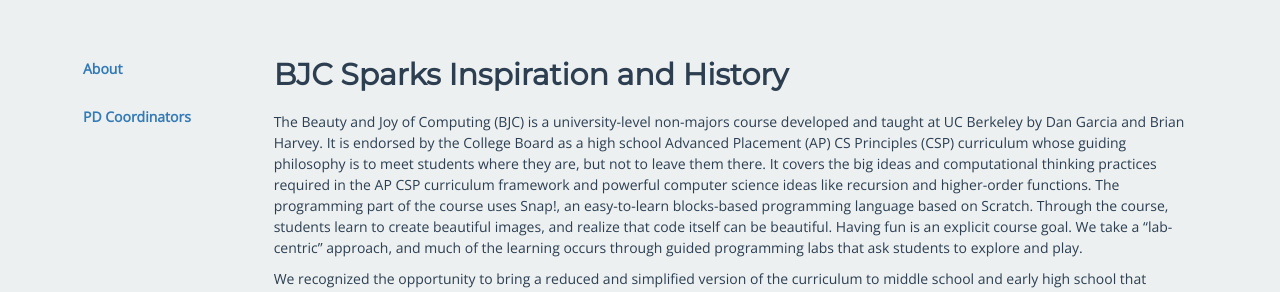
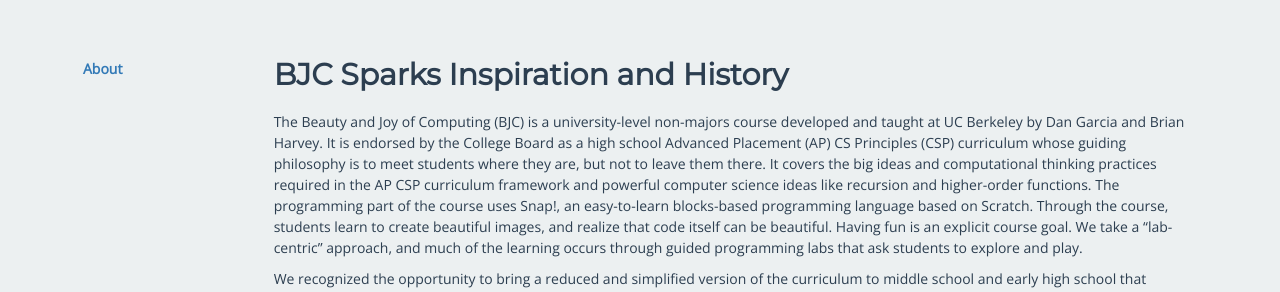
Before and after one commit to beautyjoy/beautyjoy.github.io, a Jekyll site: the page built from sparks.md, in a window 1280 px wide and 900 px high. Shown: the part 449-741 px from the top of the window. Built offline with Jekyll 4.4.1, drawn with Linux system fonts in a browser that asks for light colours.

Commit message:
hide sidebar links

```diff
--- a/_layouts/summer-pd.html
+++ b/_layouts/summer-pd.html
@@ -25,11 +25,11 @@
             <!-- <li role="presentation">
                 <a href="{{ site.baseurl }}/summer-pd/resources"><div class="hover-accent">Workshop Resources</div></a>
             </li> -->
-            <li role="presentation">
+            <!-- <li role="presentation">
                 <a href="{{ site.baseurl }}/summer-pd/coordinators">
                     <div class="hover-accent">PD Coordinators</div>
                 </a>
-            </li>
+            </li> -->
         </ul>
     </div>
 
```
